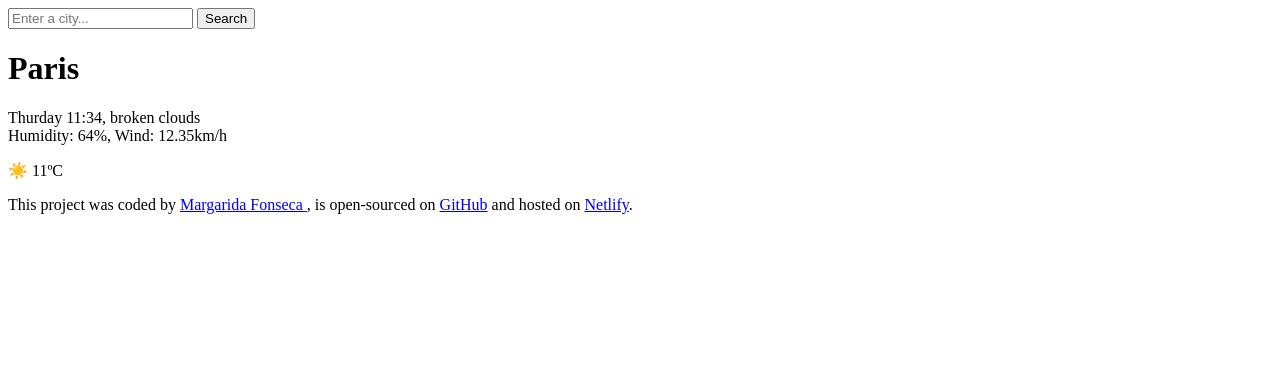
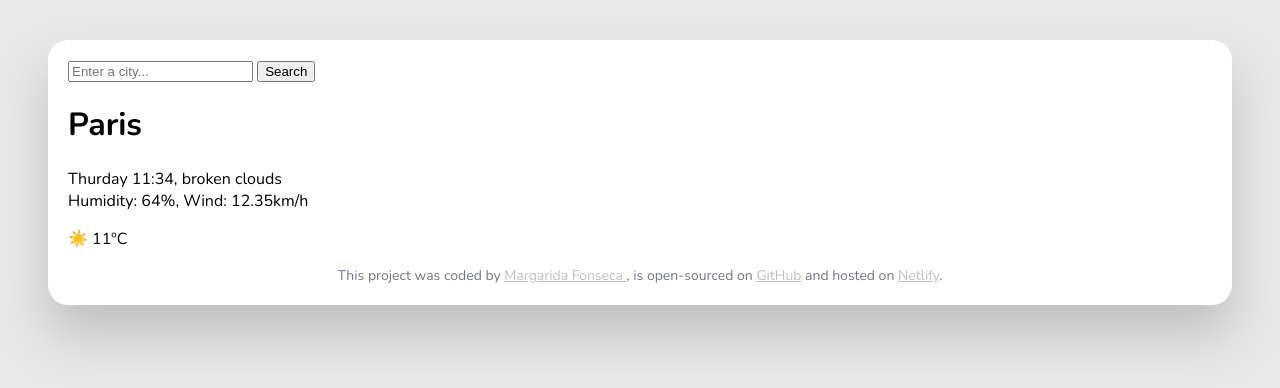
Before and after one commit to margaridamfonseca/my-weather-app-redo, a plain HTML site: page index.html in a window 1280 px wide. Drawn offline with nearby package versions, Linux system fonts and the light colour scheme.

Commit message:
css file with background, weather app and footer css

```diff
--- a/index.html
+++ b/index.html
@@ -3,13 +3,18 @@
 <head>
     <meta charset="UTF-8">
     <meta name="viewport" content="width=device-width, initial-scale=1.0">
-    <title>Document</title>
+    <link rel="stylesheet" href="src/index.css">
+    <title>My-Weather-App-Redo</title>
+    <link rel="preconnect" href="https://fonts.googleapis.com">
+    <link rel="preconnect" href="https://fonts.gstatic.com" crossorigin>
+    <link href="https://fonts.googleapis.com/css2?family=Nunito:ital,wght@0,200..1000;1,200..1000&display=swap" rel="stylesheet">
 </head>
 <body>
+    <div class="weather-app">
     <header>
-        <form>
-            <input type="search" placeholder="Enter a city..." requires/>
-            <input type="submit" value="Search" />
+        <form class ="search-form">
+            <input type="search" placeholder="Enter a city..." required class="form-search-box"/>
+            <input type="submit" value="Search" class="form-search-button"/>
         </form>
     </header>
     <main>
@@ -34,5 +39,6 @@
     <footer>
         This project was coded by <a href= "https://github.com/margaridamfonseca"> Margarida Fonseca </a>, is open-sourced on <a href="https://github.com/margaridamfonseca/my-weather-app-redo">GitHub</a> and hosted on <a href="https://my-weather-app-redo.netlify.app/">Netlify</a>.
     </footer>
+</div>
 </body>
 </html>
--- /dev/null
+++ b/src/index.css
@@ -0,0 +1,24 @@
+body{
+    background-color: #E8E8E8;
+    font-family: "Nunito", sans-serif;
+}
+
+a{
+    color: #BFBFBF ;
+}
+
+.weather-app{
+    background-color: white;
+    margin: 40px;
+    padding: 20px;
+    border-radius: 20px;
+    box-shadow: 0 30px 50px #BFBFBF;
+}
+
+
+
+footer{
+    font-size: 14px;
+    color: #6C7A89;
+    text-align: center;
+}
```
